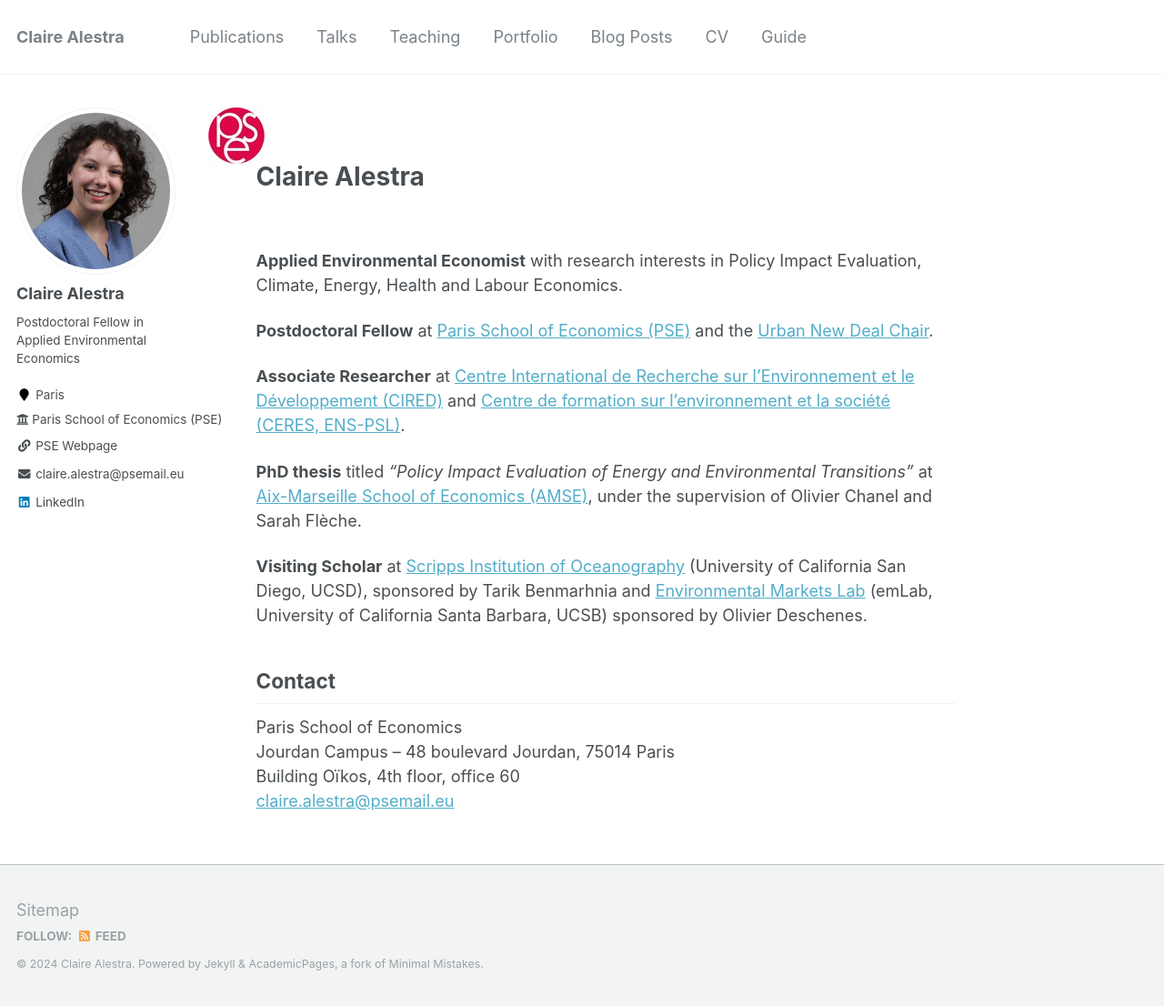
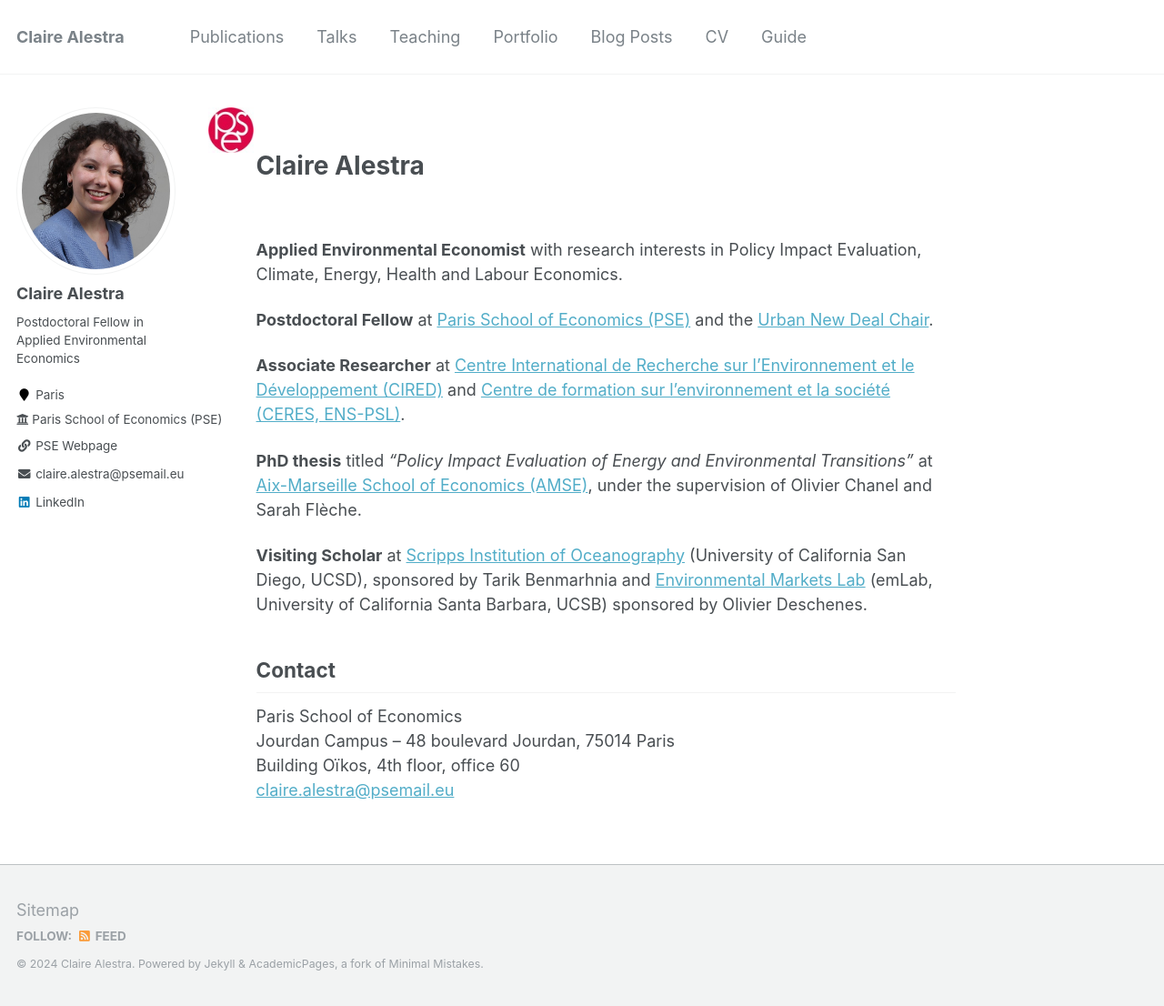
Before and after one commit to ClaireAlestra/ClaireAlestra.github.io, a Jekyll site: the page built from _pages/about.md, in a window 1280 px wide and 1106 px high. Shown: the whole window at 91% size. Built offline with Jekyll 4.4.1, drawn with Linux system fonts in a browser that asks for light colours.

Commit message:
Update sidebar.html

```diff
--- a/_includes/sidebar.html
+++ b/_includes/sidebar.html
@@ -26,5 +26,5 @@
 
 {% if site.textbook_logo %}
 <a href="{{ site.textbook_logo_link }}">
-  <img src="{{ site.textbook_logo | relative_url }}" class="textbook_logo" id="sidebar-logo" data-turbolinks-permanent/>
+  <img src="{{ site.textbook_logo | relative_url }}" width="50" height="50" class="textbook_logo" id="sidebar-logo" data-turbolinks-permanent/>
 </a>{% endif %}
```
